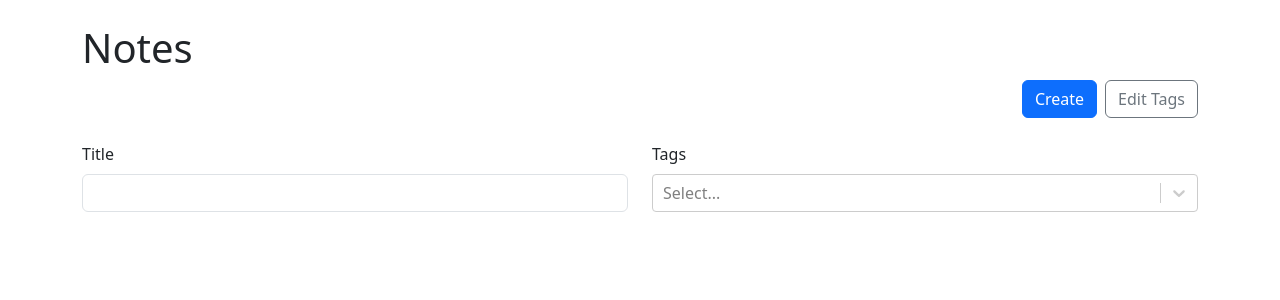
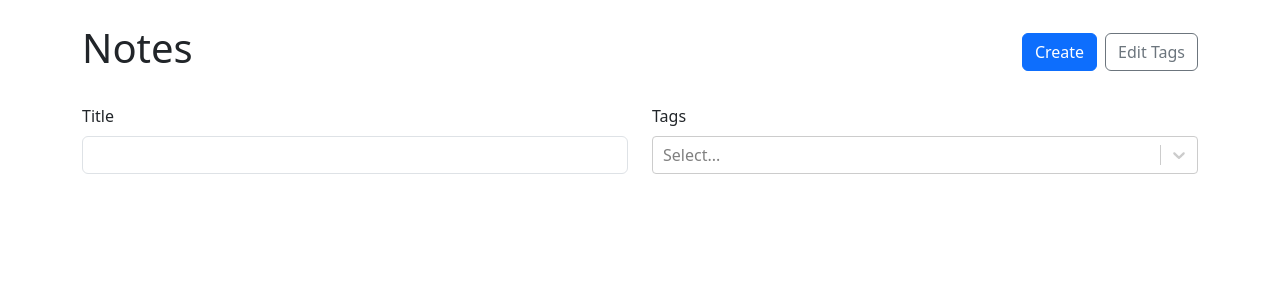
Before and after one commit to NorimNori/note-taking-react-app, a React (Vite) app: page / in a window 1280 px wide. Shown: the top 300 px of the page. Built offline with nearby package versions, Linux system fonts and the light colour scheme.

Commit message:
Fixing some styling issues

```diff
--- a/src/components/NoteList.tsx
+++ b/src/components/NoteList.tsx
@@ -26,29 +26,40 @@ export function NoteList ({ availableTags, notes }: NoteListProps ) {
             <Row className="align-items-center mb-4">
                 <Col>
                     <h1>Notes</h1>
-                    <Col xs="auto">
-                        <Stack gap={2} direction="horizontal" className="justify-content-end">
-                            <Link to="/new">
-                                <Button variant="primary">Create</Button>
-                            </Link>
-                            <Button variant="outline-secondary">Edit Tags</Button>
-                        </Stack>
-                    </Col>
+                </Col>
+                <Col xs="auto">
+                    <Stack gap={2} direction="horizontal">
+                        <Link to="/new">
+                            <Button
+                                variant="primary"
+                            >
+                                    Create
+                            </Button>
+                        </Link>
+                        <Button
+                            variant="outline-secondary"
+                        >
+                                Edit Tags
+                        </Button>
+                    </Stack>
                 </Col>
             </Row>
             <Form>
-                <Row className="mb=4">
+                <Row className="mb-4">
                     <Col>
                         <Form.Group controlId="title">
                             <Form.Label>Title</Form.Label>
-                            <Form.Control type="text"  value={title} onChange={e => setTitle(e.target.value)}/>
+                            <Form.Control
+                                type="text"
+                                value={title}
+                                onChange={e => setTitle(e.target.value)}
+                            />
                         </Form.Group>
                     </Col>
                     <Col>
                         <Form.Group controlId="tags">
                             <Form.Label>Tags</Form.Label>
                             <ReactSelect
-
                                 value={selectedTags.map(tag => {
                                     return {label: tag.label, value: tag.id}
                                 })}
```
